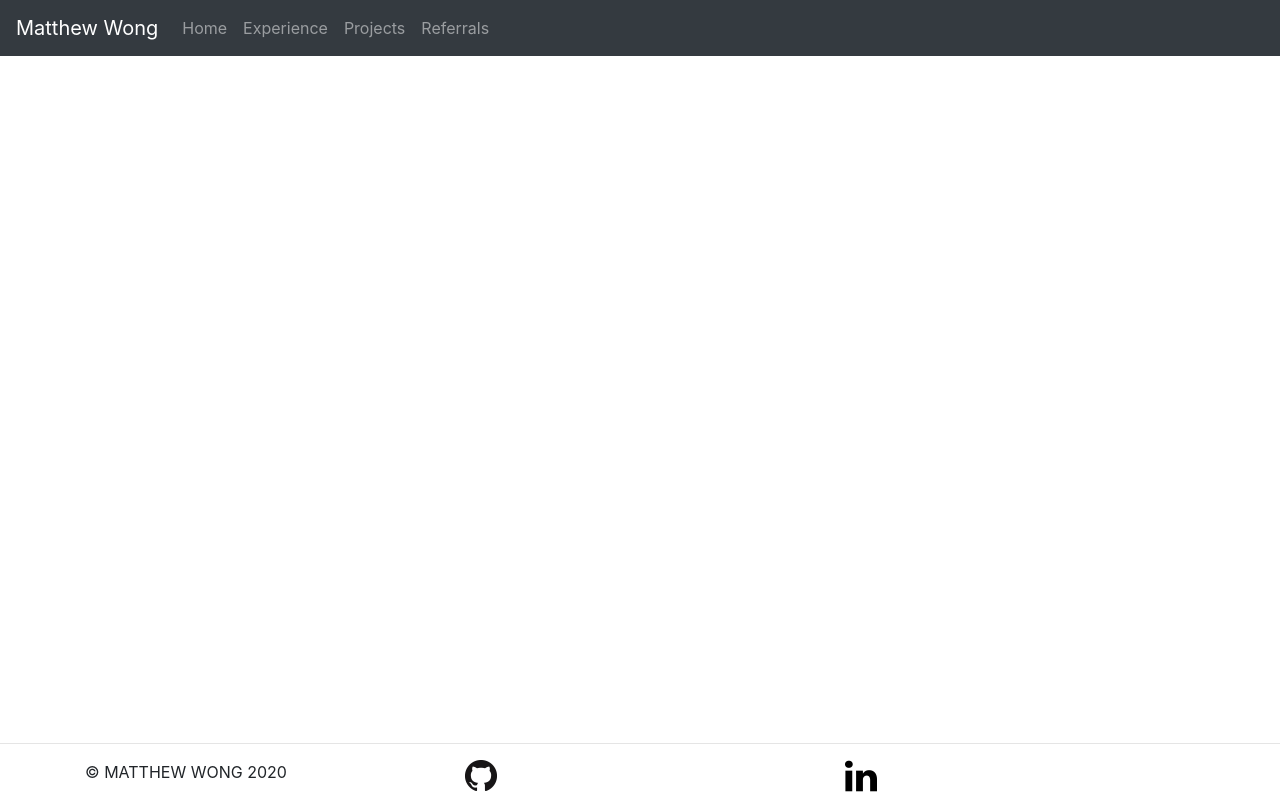
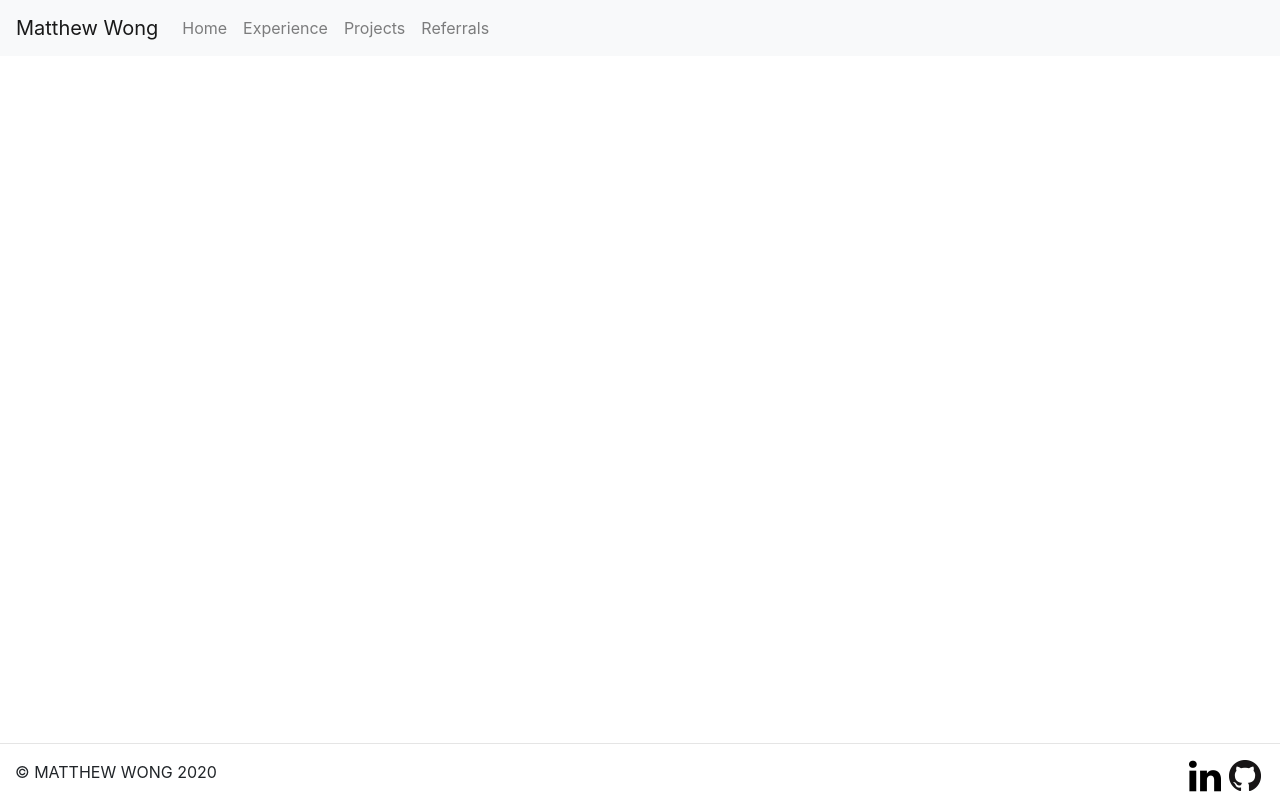
Before and after one commit to mwong33/portfolio, a React (Create React App) app: page / in a window 1280 px wide. Built offline with nearby package versions, Linux system fonts and the light colour scheme.

Commit message:
A nicer footer

```diff
--- a/src/components/Footer.js
+++ b/src/components/Footer.js
@@ -6,16 +6,14 @@ export default function Footer() {
     return (
         <div className="footer">
             <hr></hr>
-            <div className="container">
-                <div className="row">
-                    <div className="col-md-4 col-sm-6">
+            <div className="container-fluid">
+                <div className="row justify-content-between align-items-start">
+                    <div className="col-6">
                         <p>© MATTHEW WONG 2020</p>
                     </div>
-                    <div className="col-md-4 col-sm-6">
-                        <a href="https://github.com/mwong33"><img alt="GitHub" src={GitHub_Logo} classNmae="icon"/></a>
-                    </div>
-                    <div className="col-md-4 col-sm-6">
-                        <a href="https://www.linkedin.com/in/matthew-james-wong-7007b4a6/"><img alt="LinkedIn" src={LinkedIn_Logo} className="icon"/></a>
+                    <div className="col-6">
+                        <a href="https://github.com/mwong33"><img alt="GitHub" src={GitHub_Logo} className="icon float-right ml-1 mr-1"/></a>
+                        <a href="https://www.linkedin.com/in/matthew-james-wong-7007b4a6/"><img alt="LinkedIn" src={LinkedIn_Logo} className="icon float-right ml-1 mr-1"/></a>
                     </div>
                 </div>
             </div>
--- a/src/components/NavBar.js
+++ b/src/components/NavBar.js
@@ -4,14 +4,17 @@ import Navbar from 'react-bootstrap/Navbar'
 
 export default function NavBar() {
     return (
-        <Navbar bg="dark" variant="dark">
+        <Navbar bg="light" variant="light">
             <Navbar.Brand>Matthew Wong</Navbar.Brand>
+            <Navbar.Toggle aria-controls="basic-navbar-nav" />
+            <Navbar.Collapse id="basic-navbar-nav">
                 <Nav className="mr-auto">
                     <Nav.Link href="#home">Home</Nav.Link>
                     <Nav.Link href="#experience">Experience</Nav.Link>
                     <Nav.Link href="#projects">Projects</Nav.Link>
                     <Nav.Link href="#referrals">Referrals</Nav.Link>
                 </Nav>
+            </Navbar.Collapse>
         </Navbar>
     )
 }
```
Lines whose indentation alone changed are shown as unchanged.
